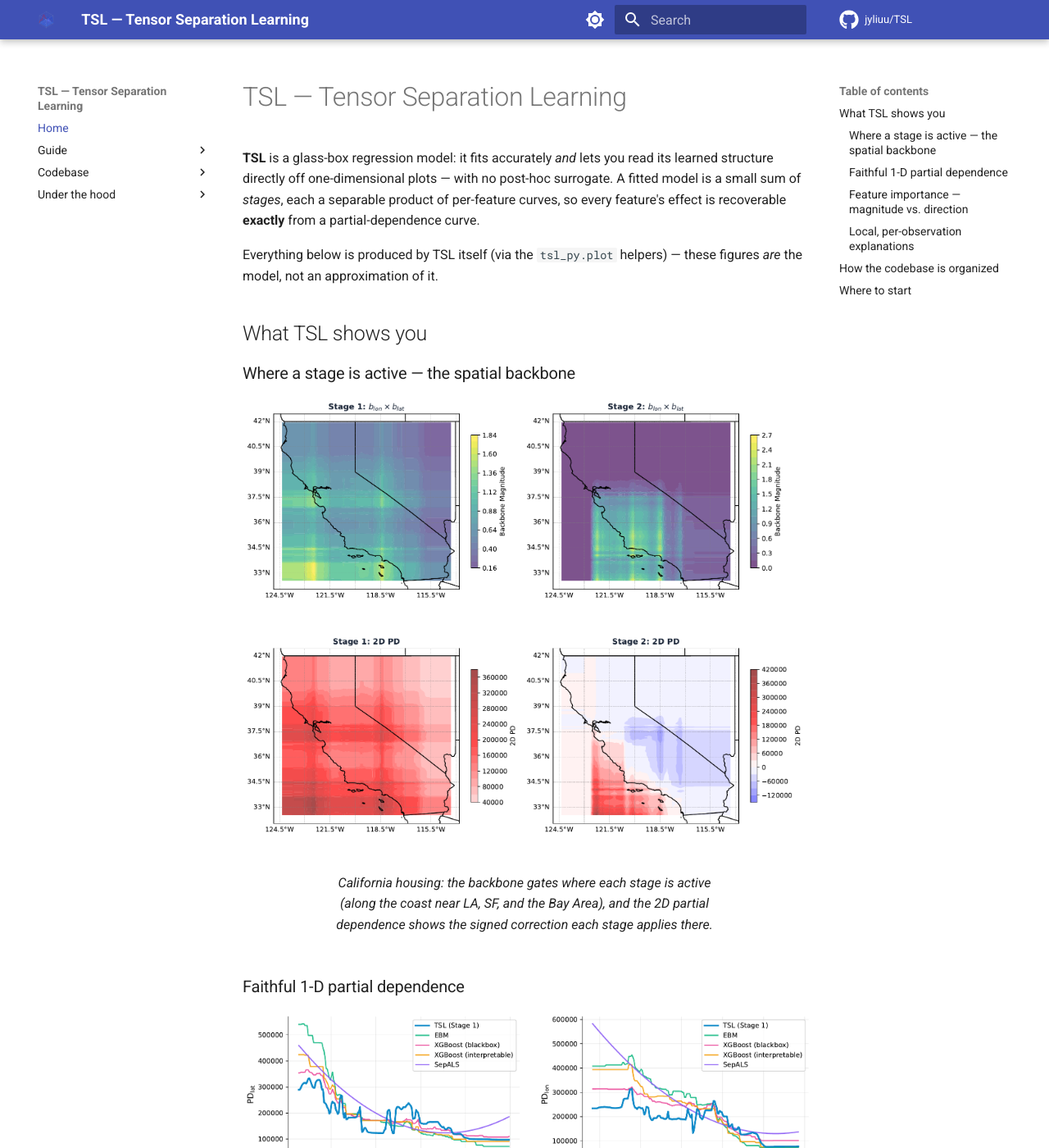
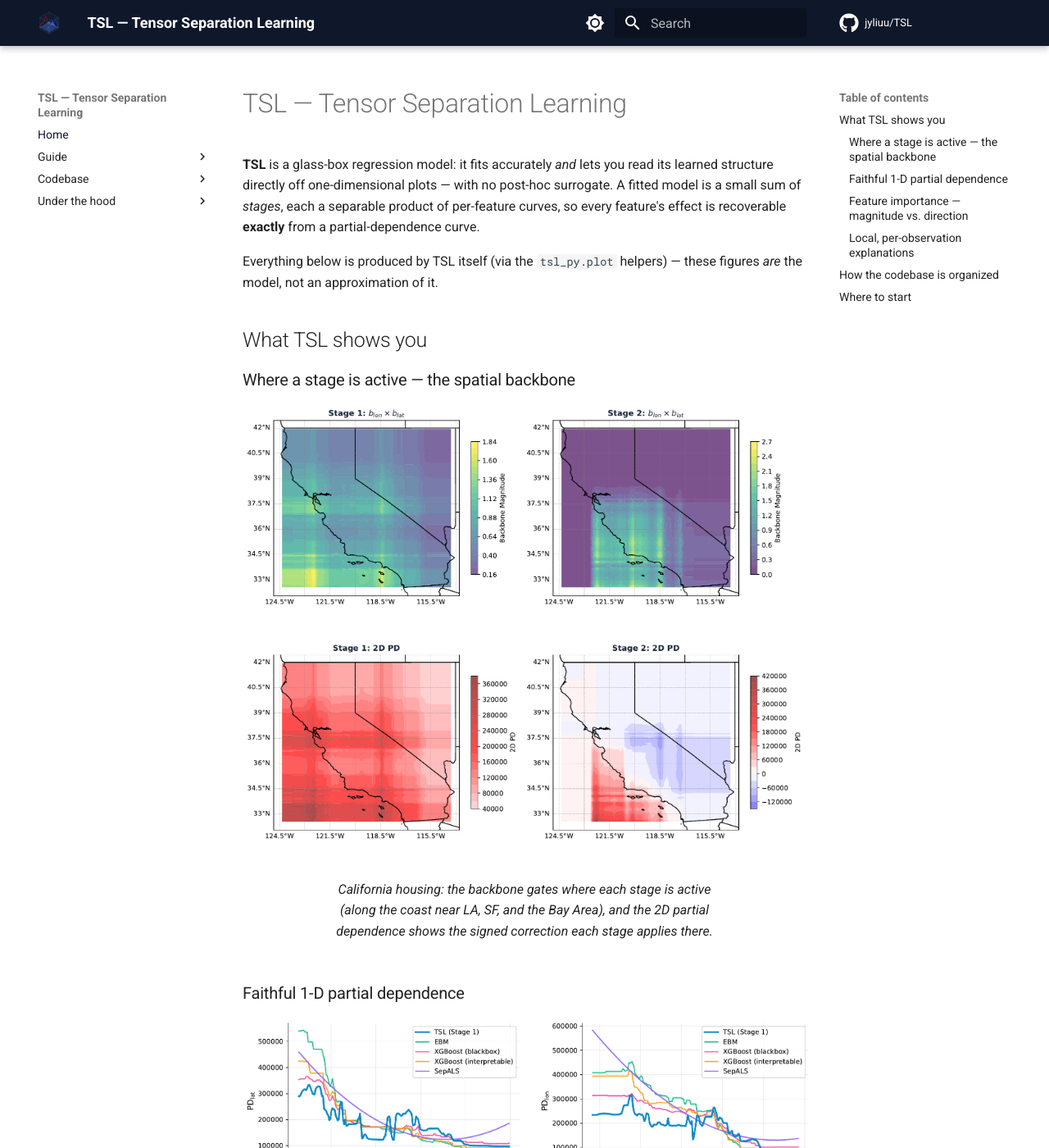
Before and after one commit to jyliuu/TSL, an MkDocs documentation site: the page built from docs/docs/index.md, in a window 1280 px wide and 1400 px high. Shown: the whole window at 82% size. Built offline with MkDocs 1.6.1 and Material for MkDocs 9.7.7, drawn with Linux system fonts in a browser that asks for light colours; comment, search, counter and statistics services are not loaded.

Commit message:
docs: dark-slate header so the blue logo stands out

```diff
--- /dev/null
+++ b/docs/docs/stylesheets/extra.css
@@ -0,0 +1,15 @@
+/* Custom header color: dark slate (slate-900), so the blue logo stands out
+   instead of blending into a blue/indigo bar. Activated by `primary: custom`
+   in mkdocs.yml. Links/accents stay indigo. */
+:root {
+  --md-primary-fg-color: #0f172a;        /* header background — slate-900 */
+  --md-primary-fg-color--light: #1e293b; /* slate-800 */
+  --md-primary-fg-color--dark: #0b1120;
+  --md-primary-bg-color: #ffffff;        /* text/icons on the header */
+  --md-primary-bg-color--light: rgba(255, 255, 255, 0.7);
+}
+
+/* Give the logo a touch of breathing room in the header. */
+.md-header__button.md-logo img {
+  height: 1.6rem;
+}
--- a/docs/mkdocs.yml
+++ b/docs/mkdocs.yml
@@ -30,14 +30,14 @@ theme:
   palette:
     - media: "(prefers-color-scheme: light)"
       scheme: default
-      primary: indigo
+      primary: custom
       accent: indigo
       toggle:
         icon: material/brightness-7
         name: Switch to dark mode
     - media: "(prefers-color-scheme: dark)"
       scheme: slate
-      primary: indigo
+      primary: custom
       accent: indigo
       toggle:
         icon: material/brightness-4
@@ -57,6 +57,9 @@ markdown_extensions:
       anchor_linenums: true
   - pymdownx.arithmatex:
       generic: true
+
+extra_css:
+  - stylesheets/extra.css
 
 extra_javascript:
   - javascripts/mathjax.js
```
